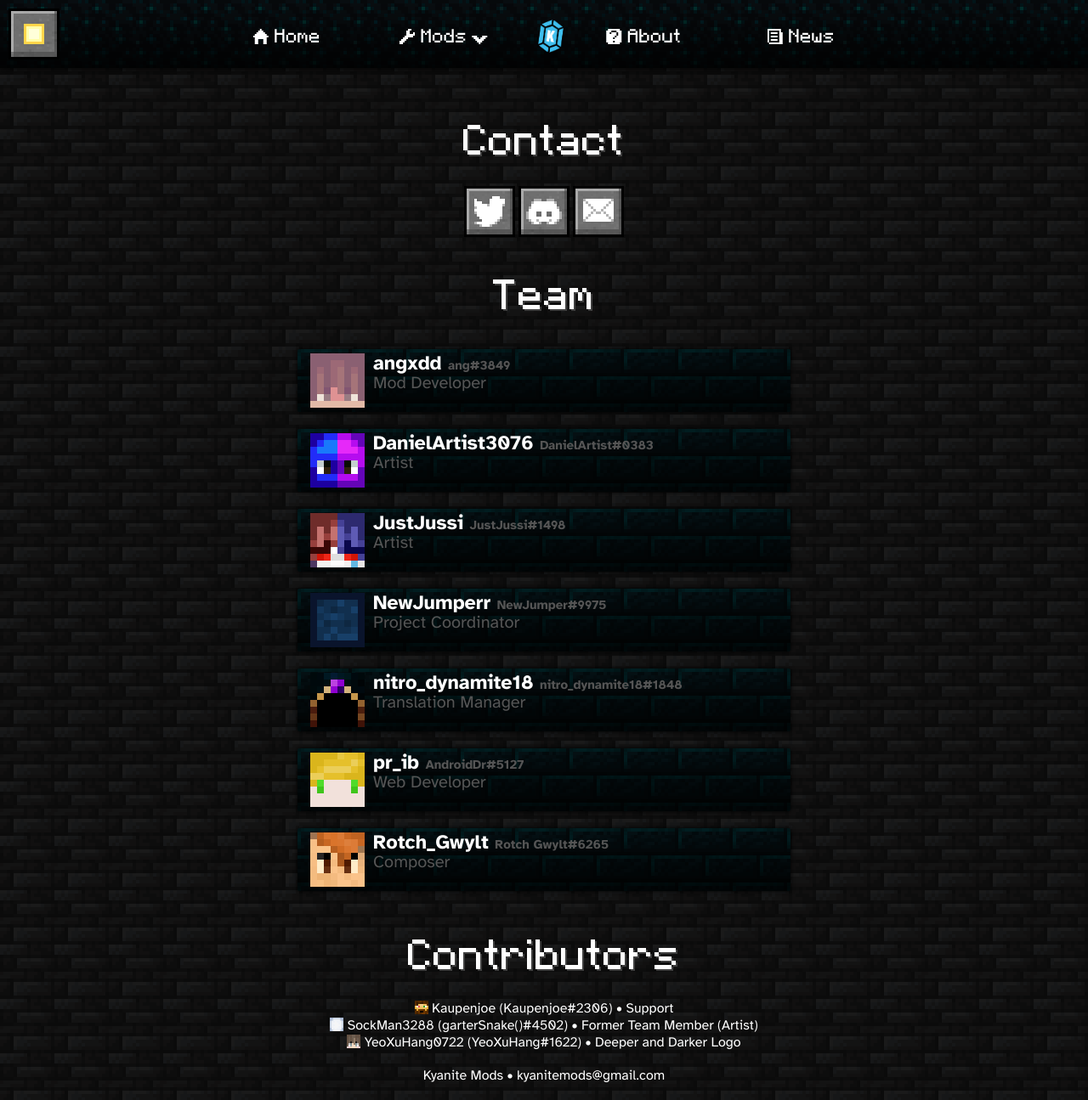
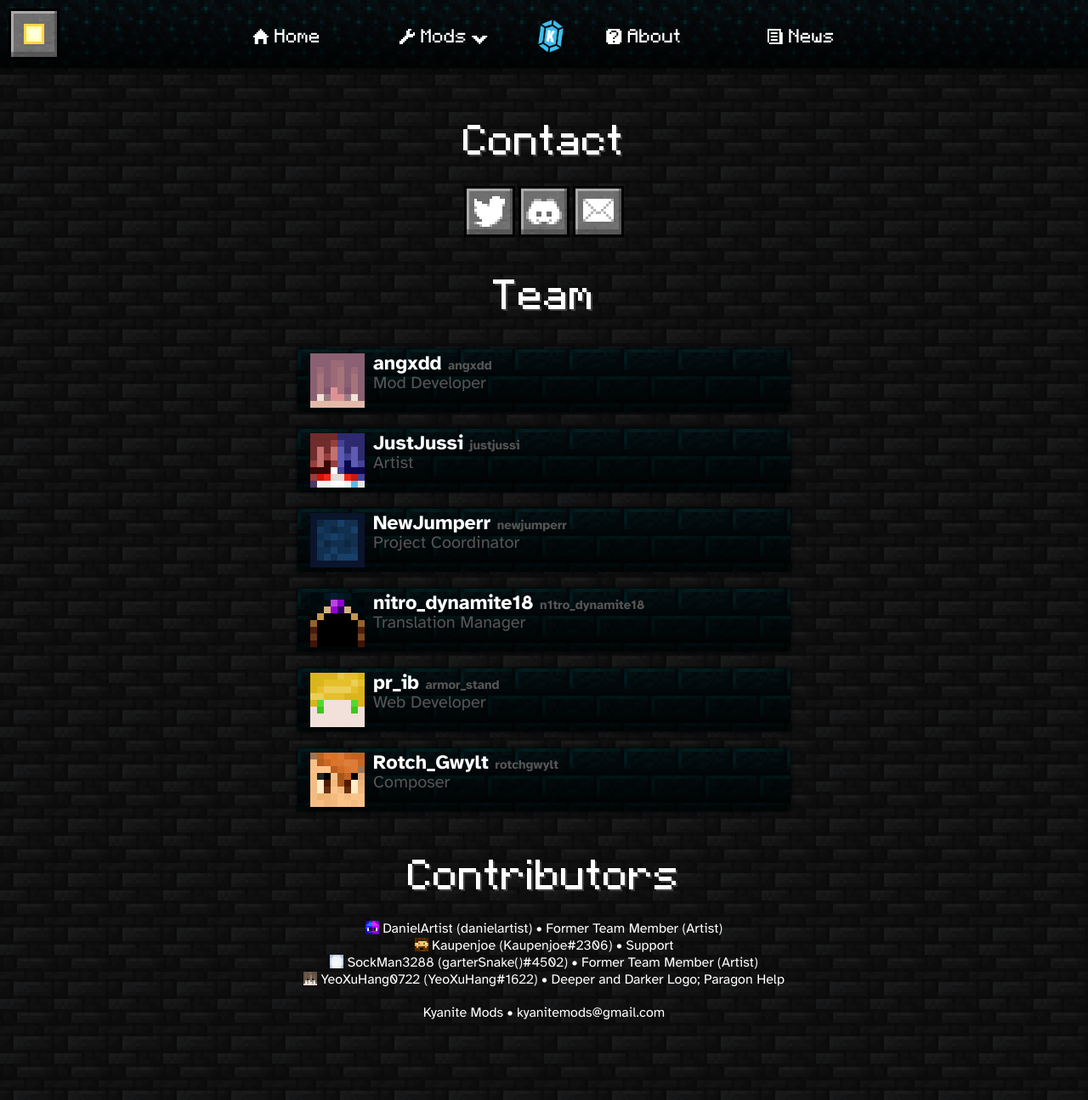
Before and after one commit to KyaniteMods/KyaniteMods.github.io, a Jekyll site: the page built from about.html, in a window 1280 px wide and 1295 px high. Shown: the whole window at 85% size. Built offline with Jekyll 4.4.1, drawn with Linux system fonts in a browser that asks for light colours; nearby versions of some CDN libraries; some web fonts are replaced.

Commit message:
Updated Discord usernames and DanielArtist

```diff
--- a/about.html
+++ b/about.html
@@ -6,12 +6,12 @@ title: About
 <h1>Contact</h1>
 <div style="text-align: center;"><a href="https://www.twitter.com/kyanite_mods" class="twitter-button"></a> <a href="https://discord.gg/GDNRd5yvxa" class="discord-button"></a> <a href="mailto: kyanitemods@gmail.com" class="email-button"></a></div>
 <h1>Team</h1>
-<div style="text-align: center;">{% include team-member.html src="/assets/team-members/angxdd.png" name="angxdd" discord="ang#3849" role="Mod Developer" %}{% include team-member.html src="/assets/team-members/DanielArtist3076.png" name="DanielArtist3076" discord="DanielArtist#0383" role="Artist" %}</div>
-<div style="text-align: center;">{% include team-member.html src="/assets/team-members/JustJussi.png" name="JustJussi" discord="JustJussi#1498" role="Artist" %}{% include team-member.html src="/assets/team-members/NewJumperr.png" name="NewJumperr" discord="NewJumper#9975" role="Project Coordinator" %}</div>
-<div style="text-align: center;">{% include team-member.html src="/assets/team-members/nitro_dynamite18.png" name="nitro_dynamite18" discord="nitro_dynamite18#1848" role="Translation Manager" %}{% include team-member.html src="/assets/team-members/pr_ib.png" name="pr_ib" discord="AndroidDr#5127" role="Web Developer" %}</div>
-<div style="text-align: center;">{% include team-member.html src="/assets/team-members/Rotch_Gwylt.png" name="Rotch_Gwylt" discord="Rotch Gwylt#6265" role="Composer" rotch=true %}</div>
+<div style="text-align: center;">{% include team-member.html src="/assets/team-members/angxdd.png" name="angxdd" discord="angxdd" role="Mod Developer" %}{% include team-member.html src="/assets/team-members/JustJussi.png" name="JustJussi" discord="justjussi" role="Artist" %}</div>
+<div style="text-align: center;">{% include team-member.html src="/assets/team-members/NewJumperr.png" name="NewJumperr" discord="newjumperr" role="Project Coordinator" %}{% include team-member.html src="/assets/team-members/nitro_dynamite18.png" name="nitro_dynamite18" discord="n1tro_dynamite18" role="Translation Manager" %}</div>
+<div style="text-align: center;">{% include team-member.html src="/assets/team-members/pr_ib.png" name="pr_ib" discord="armor_stand" role="Web Developer" %}{% include team-member.html src="/assets/team-members/Rotch_Gwylt.png" name="Rotch_Gwylt" discord="rotchgwylt" role="Composer" rotch=true %}</div>
 <h1>Contributors</h1>
+<img src="{{ site.baseurl }}/assets/contributors/DanielArtist3076.png" style="width: 16px; image-rendering: pixelated;"><span style="vertical-align: 2px;"> DanielArtist (danielartist) • Former Team Member (Artist)</span><br>
 <img src="{{ site.baseurl }}/assets/contributors/Kaupenjoe.png" style="width: 16px; image-rendering: pixelated;"><span style="vertical-align: 2px;"> Kaupenjoe (Kaupenjoe#2306) • Support</span><br>
 <!--<img src="{{ site.baseurl }}/assets/contributors/mineblock11.png" style="width: 16px; image-rendering: pixelated;"><span style="vertical-align: 2px;"> mineblock11 (itsmineblock11#1878) • Former Team Member (Mod Developer)</span><br>-->
 <img src="{{ site.baseurl }}/assets/contributors/SockMan3288.png" style="width: 16px; image-rendering: pixelated;"><span style="vertical-align: 2px;"> SockMan3288 (garterSnake()#4502) • Former Team Member (Artist)</span><br>
-<img src="{{ site.baseurl }}/assets/contributors/YeoXuHang0722.png" style="width: 16px; image-rendering: pixelated;"><span style="vertical-align: 2px;"> YeoXuHang0722 (YeoXuHang#1622) • Deeper and Darker Logo</span>
+<img src="{{ site.baseurl }}/assets/contributors/YeoXuHang0722.png" style="width: 16px; image-rendering: pixelated;"><span style="vertical-align: 2px;"> YeoXuHang0722 (YeoXuHang#1622) • Deeper and Darker Logo; Paragon Help</span>
```
Also changed, not shown: assets/contributors/DanielArtist3076.png (renamed from assets/team-members/DanielArtist3076.png).
